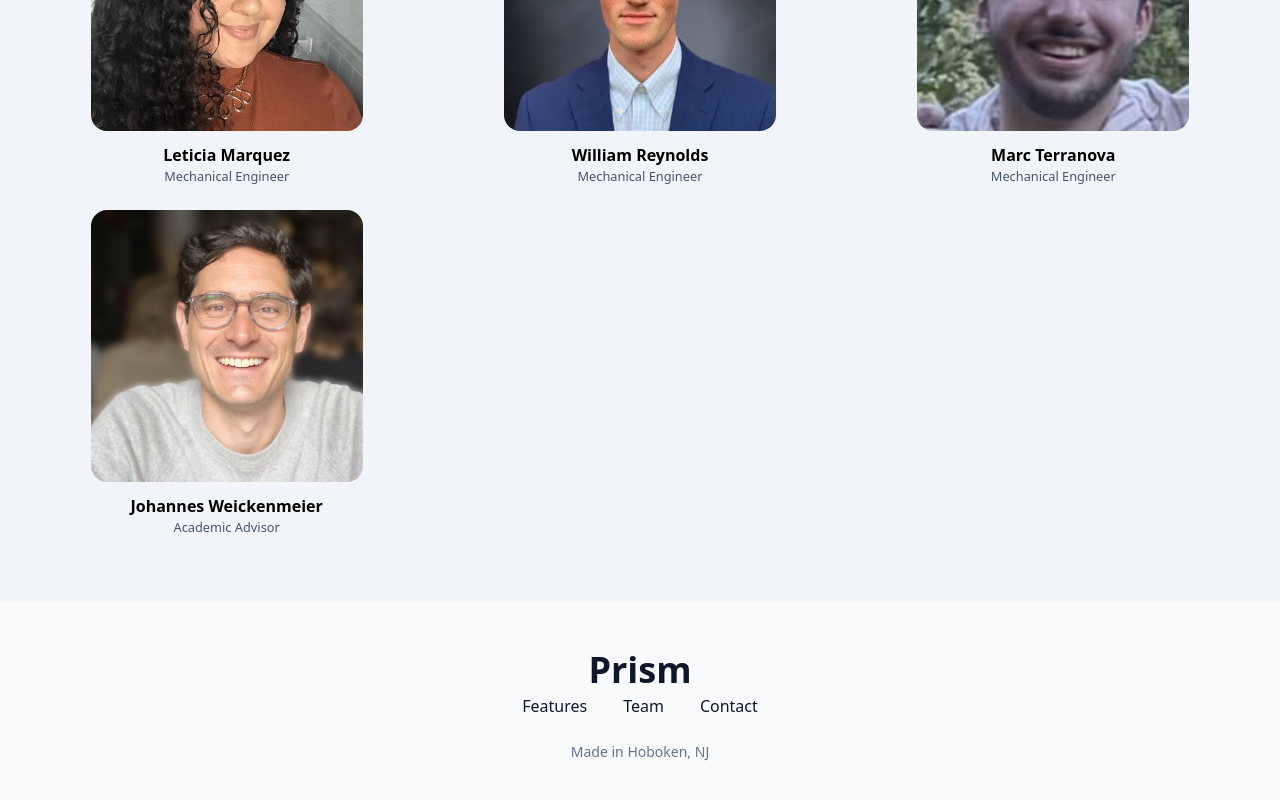
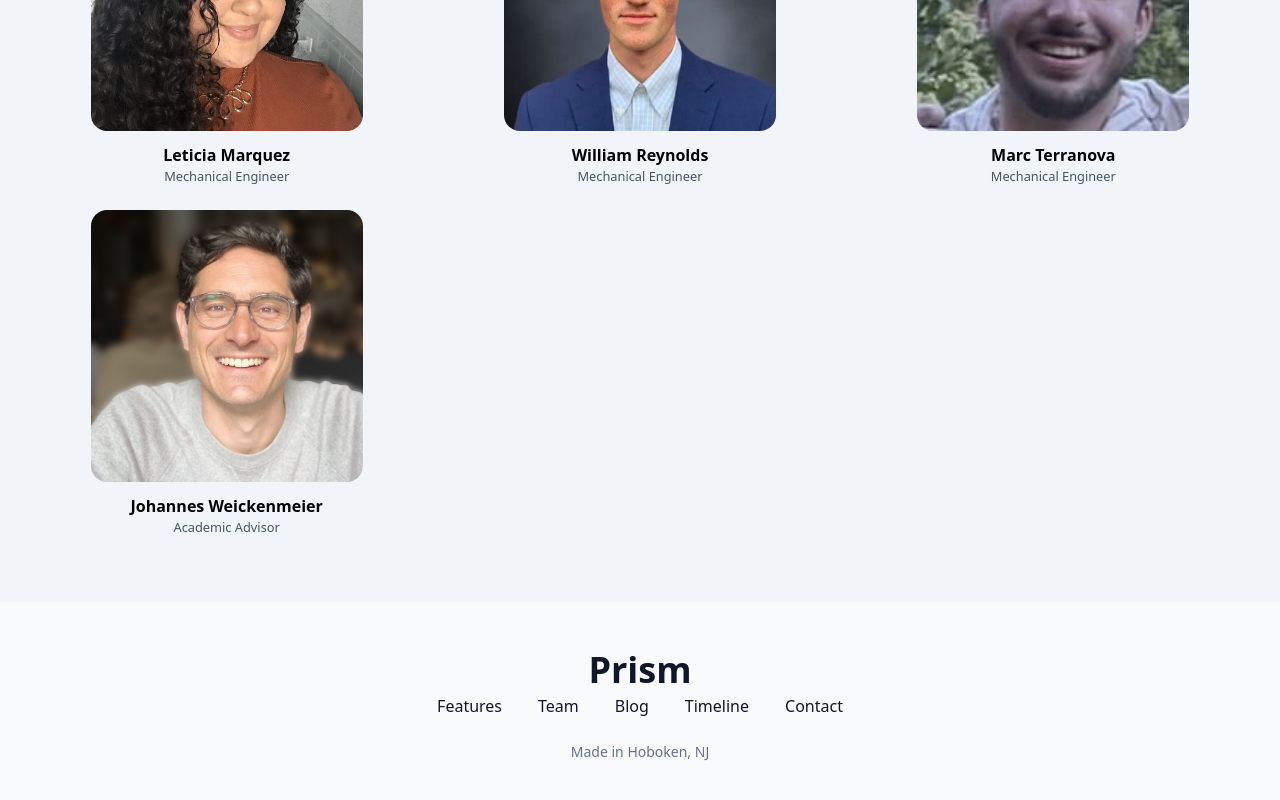
Before and after one commit to mikedelgaudio/seniordesign_marketing, a React (Vite) app: page / in a window 1280 px wide. Shown: the part 2378-3178 px from the top of the page. Built offline with nearby package versions, Linux system fonts and the light colour scheme.

Commit message:
add footer nav

```diff
--- a/src/components/Footer/footer.component.tsx
+++ b/src/components/Footer/footer.component.tsx
@@ -1,3 +1,5 @@
+import { NavLink } from "react-router-dom";
+
 const Footer = () => {
   const links = () => {
     return (
@@ -17,6 +19,22 @@ const Footer = () => {
           >
             Team
           </a>
+        </li>
+        <li>
+          <NavLink
+            className="rounded text-base font-medium text-slate-900 transition-all duration-200 hover:text-opacity-60 focus:outline-none focus:ring-1 focus:ring-slate-800 focus:ring-offset-2"
+            to="/blog"
+          >
+            Blog
+          </NavLink>
+        </li>
+        <li>
+          <NavLink
+            className="rounded text-base font-medium text-slate-900 transition-all duration-200 hover:text-opacity-60 focus:outline-none focus:ring-1 focus:ring-slate-800 focus:ring-offset-2"
+            to="/timeline"
+          >
+            Timeline
+          </NavLink>
         </li>
         <li>
           <a
```
